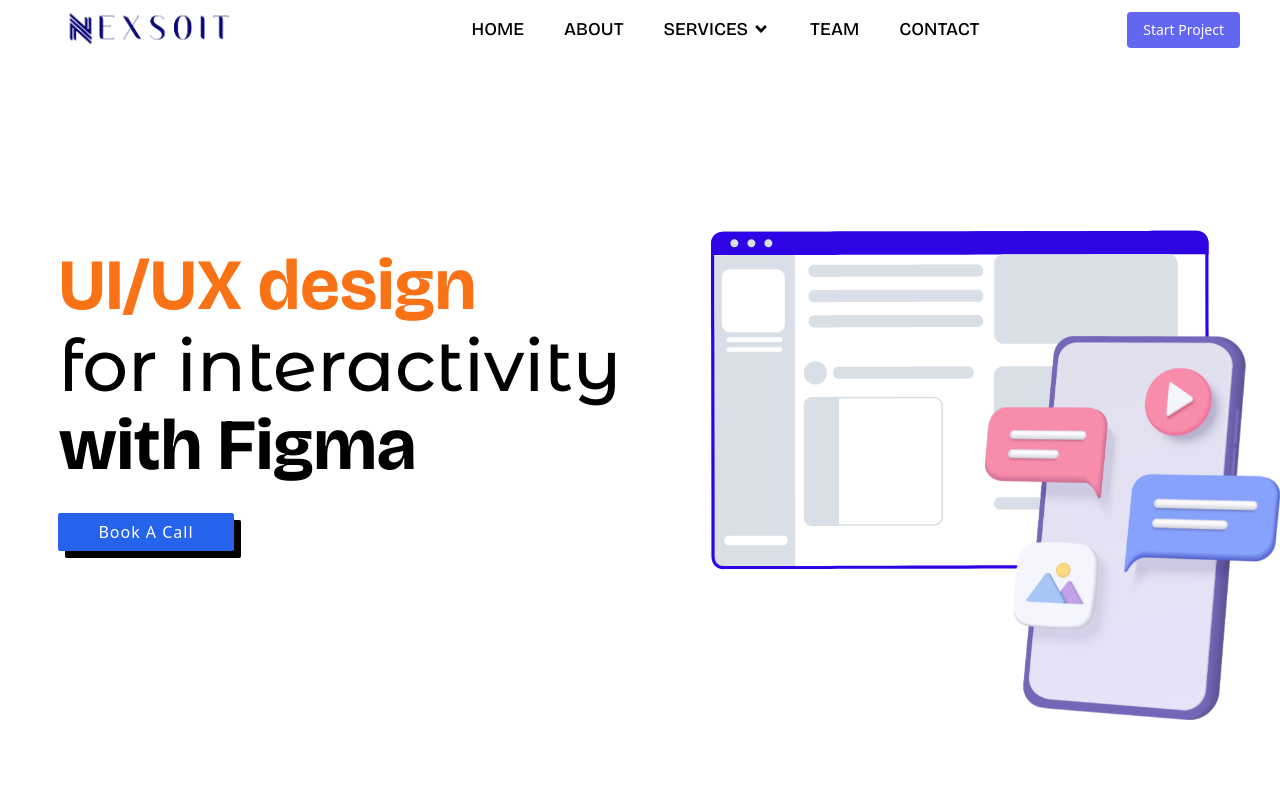
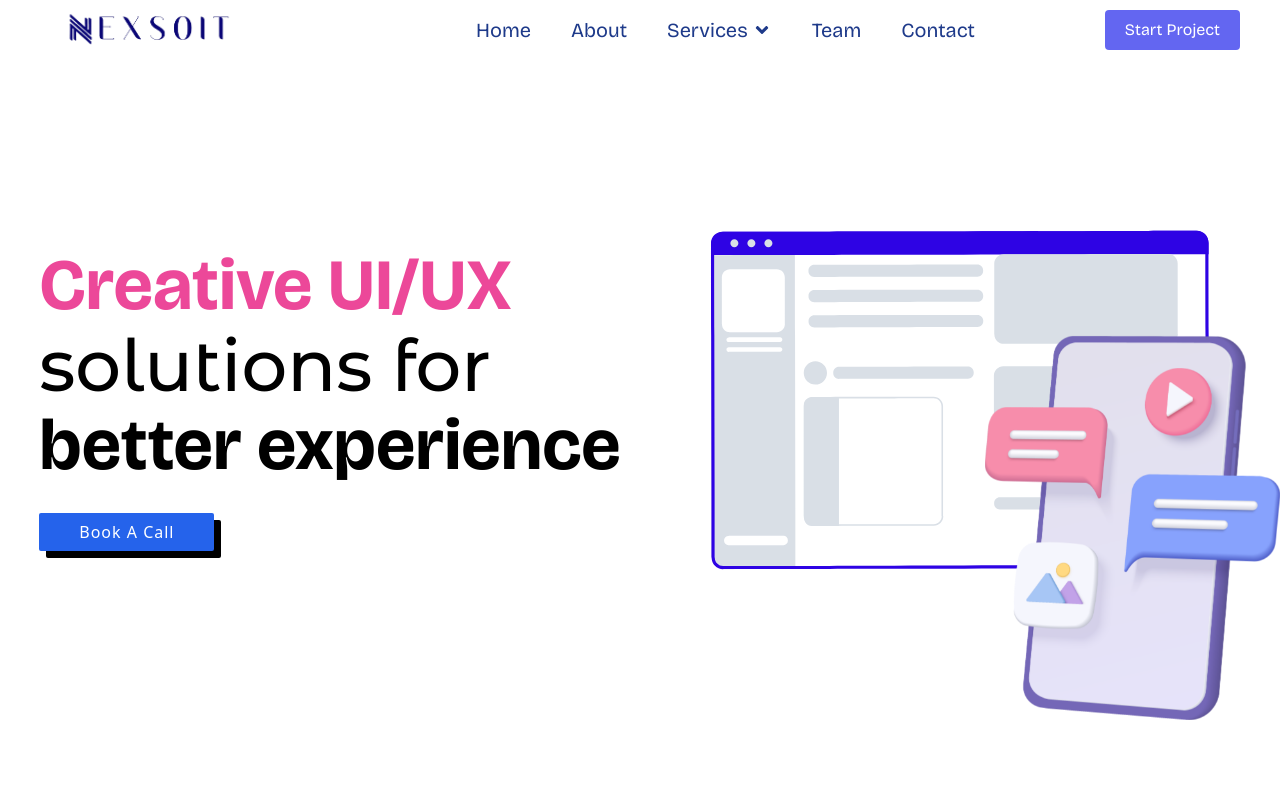
Before and after one commit to abdulkader789/nexsoit-client, a React (Vite) app: page / in a window 1280 px wide. Shown: the top 800 px of the page. Built offline with nearby package versions, Linux system fonts and the light colour scheme.

Commit message:
fix nav links font name

```diff
--- a/src/components/BannerSection/BannerSection.jsx
+++ b/src/components/BannerSection/BannerSection.jsx
@@ -15,7 +15,7 @@
     texts: [
       {
         text: "Design and develop",
-        className: "bricolage-grotesque-bold mb-2 text-blue-700",
+        className: "bricolage-grotesque-bold mb-2 text-indigo-600",
       },
       {
         text: "applications for",
@@ -28,15 +28,15 @@
     id: 2,
     texts: [
       {
-        text: "UI/UX design",
-        className: "bricolage-grotesque-bold mb-2 text-orange-500",
+        text: "Creative UI/UX",
+        className: "bricolage-grotesque-bold mb-2 text-pink-500",
       },
       {
-        text: "for interactivity",
+        text: "solutions for",
         className: "montserrat-alternates-medium mb-2",
       },
       {
-        text: "with Figma",
+        text: "better experience",
         className: "bricolage-grotesque-bold",
       },
     ],
@@ -46,48 +46,14 @@
     texts: [
       {
         text: "Build eCommerce",
-        className: "bricolage-grotesque-bold mb-2 text-green-500",
+        className: "bricolage-grotesque-bold mb-2 text-orange-400",
       },
       {
-        text: "solutions using",
+        text: "with frameworks",
         className: "montserrat-alternates-medium mb-2",
       },
       {
-        text: "modern frameworks",
-        className: "bricolage-grotesque-bold",
-      },
-    ],
-  },
-  {
-    id: 4,
-    texts: [
-      {
-        text: "Craft interactive",
-        className: "bricolage-grotesque-bold mb-2 text-yellow-500",
-      },
-      {
-        text: "education platforms",
-        className: "montserrat-alternates-medium mb-2",
-      },
-      {
-        text: "for learning",
-        className: "bricolage-grotesque-bold",
-      },
-    ],
-  },
-  {
-    id: 5,
-    texts: [
-      {
-        text: "Healthcare solutions",
-        className: "bricolage-grotesque-bold mb-2 text-cyan-500",
-      },
-      {
-        text: "made easy",
-        className: "montserrat-alternates-medium mb-2",
-      },
-      {
-        text: "with technology",
+        text: "for businesse",
         className: "bricolage-grotesque-bold",
       },
     ],
@@ -104,7 +70,7 @@
       setCurrentThemeIndex((prevIndex) =>
         prevIndex === themes.length - 1 ? 0 : prevIndex + 1
       );
-    }, 5000); // Change theme every 5 seconds (adjust as needed)
+    }, 4000); // Change theme every 5 seconds (adjust as needed)
 
     return () => clearInterval(interval);
   }, []);
@@ -112,7 +78,7 @@
   return (
     <div className="lg:h-screen w-full relative flex flex-col lg:items-center lg:flex-row mb-5 banner-section overflow-hidden">
       <section className="w-full flex flex-col justify-start lg:justify-center items-center  pt-20 lg:pt-0  lg:w-1/2">
-        <div className="w-full lg:w-auto pl-10 text-3xl lg:text-7xl">
+        <div className="w-full lg:w-auto pl-5 pt-5 lg:pt-0 text-4xl lg:text-7xl">
           {themes.map((theme, index) => (
             <motion.div
               key={index}
--- a/src/components/BannerSection/Blob.jsx
+++ b/src/components/BannerSection/Blob.jsx
@@ -1,10 +1,18 @@
-const Blob =()=>{
+const Blob = () => {
   return (
-<svg  version="1.1" xmlns="http://www.w3.org/2000/svg" xmlns:xlink="http://www.w3.org/1999/xlink" viewBox="0 0 1000 1000">
+    <svg
+      version="1.1"
+      xmlns="http://www.w3.org/2000/svg"
+      xmlns:xlink="http://www.w3.org/1999/xlink"
+      viewBox="0 0 1000 1000"
+    >
       <path
       //   stroke="black" stroke-width="2"
       >
-  <animate repeatCount="indefinite" dur="8s" attributeName="d"
+        <animate
+          repeatCount="indefinite"
+          dur="30s"
+          attributeName="d"
           values="
 M696.194 45.0455C839.4 105.861 1012.59 394.455 996.992 546.346C981.397 698.236 751.009 925.232 602.621 956.389C454.233 987.547 184.14 862.447 106.663 733.291C29.1848 604.134 39.4994 296.158 137.755 181.451C236.01 66.7431 552.988 -15.7704 696.194 45.0455Z;
 
@@ -57,9 +65,10 @@
 M676.863 89.872C817.606 150.424 995.446 403.219 982.477 544.992C969.508 686.765 741.62 911.144 599.051 940.511C456.481 969.878 203.899 847.665 127.06 721.193C50.2209 594.722 46.3839 286.902 138.018 181.682C229.652 76.462 536.12 29.3203 676.863 89.872Z;
 
 M696.194 45.0455C839.4 105.861 1012.59 394.455 996.992 546.346C981.397 698.236 751.009 925.232 602.621 956.389C454.233 987.547 184.14 862.447 106.663 733.291C29.1848 604.134 39.4994 296.158 137.755 181.451C236.01 66.7431 552.988 -15.7704 696.194 45.0455Z
-" />
+"
+        />
       </path>
     </svg>
-    )
-}
-export default Blob
+  );
+};
+export default Blob;
--- a/src/components/FeaturedServices/FeaturedServices.jsx
+++ b/src/components/FeaturedServices/FeaturedServices.jsx
@@ -75,7 +75,7 @@
 
   return (
     <main className="pb-20 relative">
-      <div className="mx-auto max-w-screen-xl px-4 md:px-8">
+      <div className="mx-auto container px-4 md:px-8">
         <h2 className="bricolage-grotesque-regular text-2xl lg:text-6xl pb-5">
           Our special features <br />
           for your services
@@ -84,7 +84,7 @@
           {servicesData.map((item) => (
             <motion.div
               key={item.slug}
-              className="inverted-border-radius group relative flex items-start h-[450px] rounded-xl"
+              className="inverted-border-radius group relative flex items-start h-[550px] rounded-xl"
               // ref={ref}
               // variants={itemVariants}
               // initial="hidden"
--- a/src/components/Navbar/NavButton.jsx
+++ b/src/components/Navbar/NavButton.jsx
@@ -1,22 +1,9 @@
-import { IoHandLeft } from "react-icons/io5";
 import { Link } from "react-router-dom";
-import { useMobileNav } from "../../contexts/MobileNavContext";
-import { FiArrowRight } from "react-icons/fi";
-import { FaArrowRight } from "react-icons/fa";
 
 const NavButton = () => {
-  const { handleClick } = useMobileNav();
   return (
-    <button className="rounded-sm relative">
-      <Link
-        to="/contact"
-        onClick={handleClick}
-        className="flex justify-center items-center  focus:outline-none uppercase inline-block text-center"
-      >
-        <button className="bg-indigo-500 inter-medium  text-white text-sm py-2 px-4 rounded hover:bg-indigo-700 transition duration-300">
-          Start Project
-        </button>
-      </Link>
+    <button className="bg-indigo-500 py-2 px-5 capitalize bricolage-grotesque-regular text-md text-white  rounded hover:bg-indigo-700 transition duration-300">
+      <Link to="/contact">Start Project</Link>
     </button>
   );
 };
--- a/src/components/Navbar/NavLinks.jsx
+++ b/src/components/Navbar/NavLinks.jsx
@@ -10,7 +10,12 @@
     title: "Services",
     path: "/services",
     dropdown: true,
-    submenu: ["web development", "app development", "ui/ux design"],
+    submenu: [
+      "web development",
+      "app development",
+      "ui/ux design",
+      "digital marketing",
+    ],
   },
   { title: "Team", path: "/team" },
   { title: "Contact", path: "/contact" },
@@ -51,7 +56,7 @@
   }, [showDropdown]);
   return (
     <ul
-      className="flex flex-col lg:flex-row relative z-50 w-full lg:w-auto"
+      className="flex flex-col lg:flex-row relative z-50 w-full lg:w-auto text-xl capitalize bricolage-grotesque-regular"
       ref={dropdownRef}
     >
       {navLinks.map((link, index) => (
@@ -62,7 +67,7 @@
           {link.dropdown ? (
             <>
               <span
-                className="uppercase flex bricolage-grotesque-medium text-[18px] text-blue-800 lg:text-black cursor-pointer"
+                className="flex  text-blue-900 lg:text-blue-900 cursor-pointer"
                 onClick={toggleDropdown}
               >
                 {link.title}{" "}
@@ -73,16 +78,13 @@
                   {link.submenu.map((item, idx) => (
                     <li
                       key={idx}
-                      className=" text-gray-800 hover:text-blue-500 cursor-pointer py-5 lg:text-white lg:hover:text-blue-200 border-b-[1px] border-gray-200 lg:border-none"
+                      className=" text-blue-900 hover:text-blue-500 cursor-pointer py-5 lg:text-white lg:hover:text-blue-200 border-b-[1px] border-gray-200 lg:border-none"
                       onClick={() => {
                         handleClick(); // Close mobile nav
                         closeDropdown(); // Close dropdown
                       }}
                     >
-                      <Link
-                        to={"/services"}
-                        className=" uppercase bricolage-grotesque-medium"
-                      >
+                      <Link to={"/services"} className=" ">
                         {item}
                       </Link>
                     </li>
@@ -93,7 +95,7 @@
           ) : (
             <Link
               to={link.path}
-              className="block uppercase bricolage-grotesque-medium text-[18px] text-blue-800 lg:text-black"
+              className="block   text-blue-900 lg:text-blue-900"
             >
               {link.title}
             </Link>
--- a/src/index.css
+++ b/src/index.css
@@ -339,17 +339,13 @@
   0% {
     --fill-color: #1732ff;
   }
-  /* 25% {
-    --fill-color: #69f2bf;
+
+  50% {
+    --fill-color: #5817ee;
   }
-  50% {
-    --fill-color: #5412d8;
-  }
-  75% {
-    --fill-color: #08a8b7;
-  } */
+
   100% {
-    --fill-color: #5f1ee1;
+    --fill-color: #3306d6;
   }
 }
 
--- a/src/pages/Navbar.jsx
+++ b/src/pages/Navbar.jsx
@@ -67,7 +67,7 @@
           <FaBars />
         </div>
         <section
-          className={`h-[94vh] w-full sidebar-bg left-0 lg:h-auto lg:-translate-x-0 w-full absolute lg:relative top-[6vh] lg:top-0 z-20 transition-all duration-500 ease-in-out ${
+          className={`h-[94vh] w-full sidebar-bg left-0 lg:h-auto lg:-translate-x-0  absolute lg:relative top-[6vh] lg:top-0 z-20 transition-all duration-500 ease-in-out ${
             isActive ? "-translate-x-0" : "-translate-x-full"
           }`}
         >
@@ -77,7 +77,7 @@
                 <NavLinks />
               </div>
               {/* <NavButton /> */}
-              <div className="w-full items-center py-4 lg:py-0 lg:w-auto px-10 lg:px-0 flex justify-start lg:justify-center lg:absolute lg:right-0">
+              <div className="absolute right-0 ">
                 <NavButton />
               </div>
             </section>
```
Also changed, not shown: src/components/MouseEffect/MouseEffect.jsx (+28 -33 lines). Lines whose indentation alone changed are shown as unchanged.
